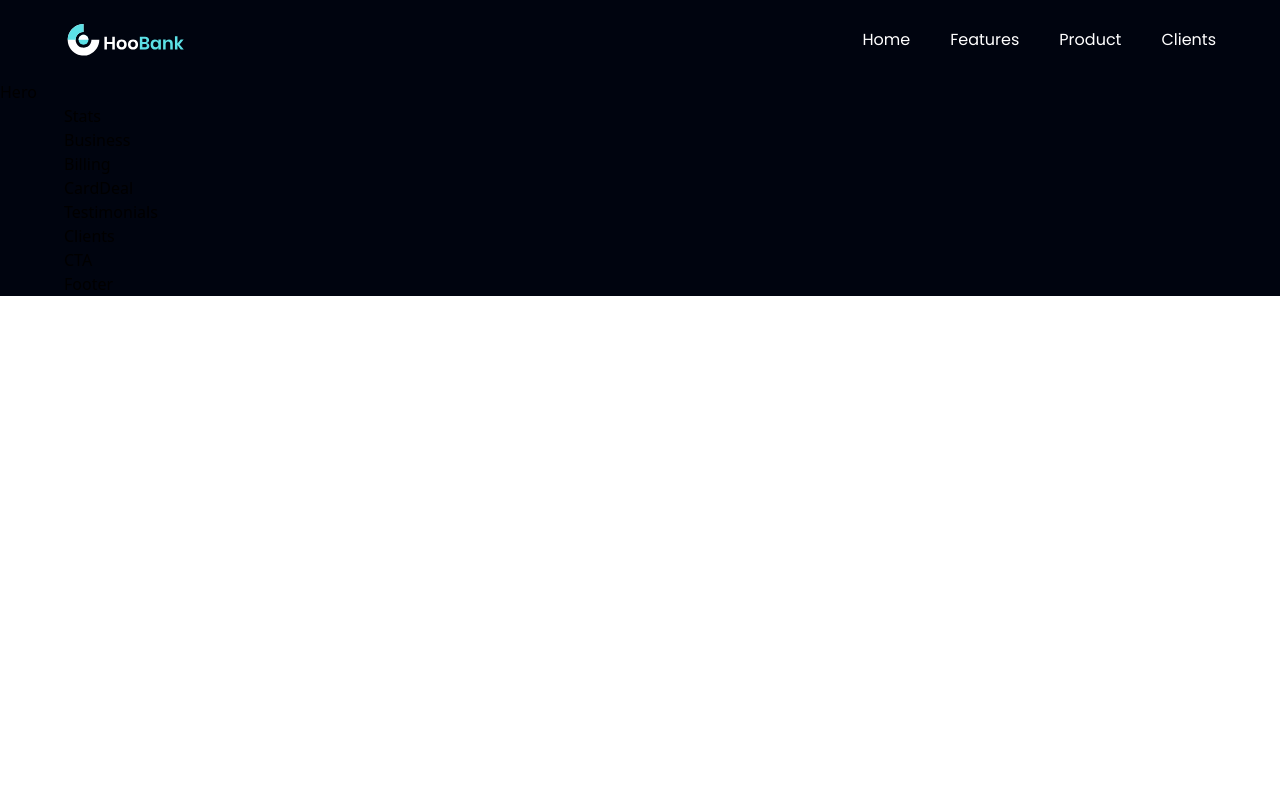
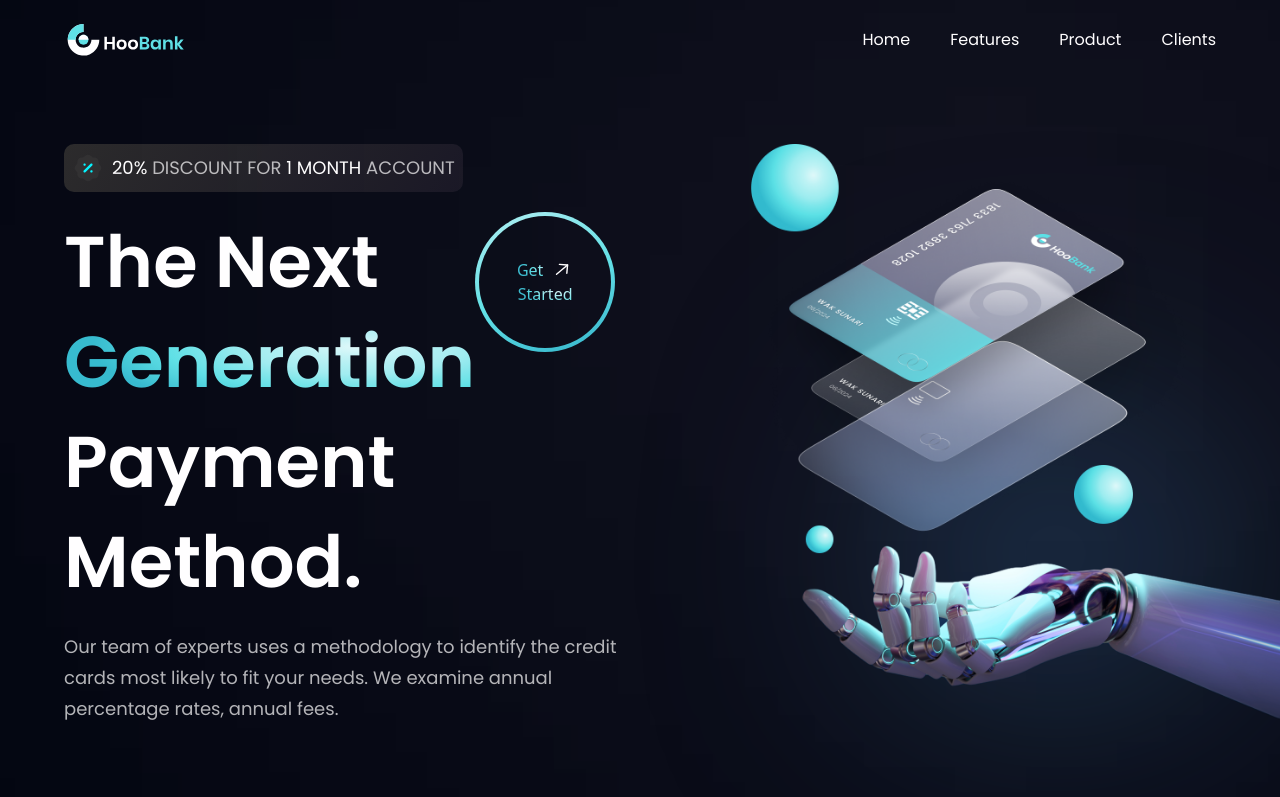
Before and after one commit to usamaharry/bank-app, a React (Vite) app in the folder frontend/: page / in a window 1280 px wide. Shown: the top 797 px of the page. Built offline with nearby package versions, Linux system fonts and the light colour scheme.

Commit message:
added hero

```diff
--- a/frontend/src/components/GetStarted.jsx
+++ b/frontend/src/components/GetStarted.jsx
@@ -1,7 +1,21 @@
-import React from "react";
+import styles from "../style";
+import { arrowUp } from "../assets";
 
 const GetStarted = () => {
-  return <div>GetStarted</div>;
+  return (
+    <div
+      className={` w-[140px] h-[140px] rounded-full cursor-pointer bg-blue-gradient p-1`}
+    >
+      <div
+        className={`flex flex-col justify-center items-center text-white rounded-full bg-primary w-[100%] h-[100%]`}
+      >
+        <div className="flex text-gradient">
+          <p>Get</p> <img src={arrowUp} alt="arrow" className="ml-2" />
+        </div>
+        <p className="text-gradient">Started</p>
+      </div>
+    </div>
+  );
 };
 
 export default GetStarted;
--- a/frontend/src/components/Hero.jsx
+++ b/frontend/src/components/Hero.jsx
@@ -1,7 +1,62 @@
-import React from "react";
+import styles from "../style";
+import { discount, robot } from "../assets";
+import { GetStarted } from "../components";
 
 const Hero = () => {
-  return <div>Hero</div>;
+  const h1Style =
+    "font-poppins ss:leading-[100px] leading-[65px] w-full ss:text-[72px] text-[52px] text-white font-semibold";
+  return (
+    <section
+      id="home"
+      className={`
+      flex md:flex-row flex-col items-start
+      ${styles.paddingY}
+  `}
+    >
+      <div className="flex flex-col items-start px-6  sm:px-16">
+        {/* Discount card */}
+        <div className="mb-5 bg-discount-gradient p-2 flex flex-row justify-start items-center rounded-[10px]">
+          <img src={discount} alt="discount" className="w-[32px] h-[32px]" />
+          <p className={`${styles.paragraph} ml-2`}>
+            <span className="text-white">20%</span> DISCOUNT FOR{" "}
+            <span className="text-white">1 MONTH</span> ACCOUNT
+          </p>
+        </div>
+        {/* Discount card */}
+
+        {/* The Next Generation and Get Started Row */}
+        <div className="flex flex-row justify-between">
+          <h1 className={h1Style}>
+            The Next
+            <br />
+            <span className="text-gradient">Generation</span>
+          </h1>
+          <div className="ss:flex hidden md:mr-4 mr-0">
+            <GetStarted />
+          </div>
+        </div>
+        {/* The Next Generation and Get Started Row */}
+        <h1 className={h1Style}>Payment Method.</h1>
+
+        <p className={`${styles.paragraph} mt-5`}>
+          Our team of experts uses a methodology to identify the credit cards
+          most likely to fit your needs. We examine annual percentage rates,
+          annual fees.
+        </p>
+      </div>
+
+      <div className="flex justify-center items-center  md:my-0 my-10 relative">
+        <img src={robot} alt="robot" className="w-[100%]   relative z-[5] " />
+        <div className="absolute z-[0]  w-[40%] h-[35%] top-0 pink__gradient" />
+        <div className="absolute z-[1]  w-[80%] h-[80%] bottom-40 white__gradient" />
+        <div className="absolute z-[0]  w-[50%] h-[50%] bottom-20 right-20 blue__gradient" />
+      </div>
+
+      <div className="ss:hidden flex justify-center items-center w-full mt-10">
+        <GetStarted />
+      </div>
+    </section>
+  );
 };
 
 export default Hero;
--- a/frontend/src/components/index.js
+++ b/frontend/src/components/index.js
@@ -8,6 +8,7 @@ import Stats from "./Stats";
 import Footer from "./Footer";
 import Testimonials from "./Testimonials";
 import Hero from "./Hero";
+import GetStarted from "./GetStarted";
 
 export {
   Navbar,
@@ -20,4 +21,5 @@ export {
   Footer,
   Testimonials,
   Hero,
+  GetStarted,
 };
--- a/frontend/tailwind.config.js
+++ b/frontend/tailwind.config.js
@@ -20,7 +20,7 @@ module.exports = {
       sm: "768px",
       md: "1060px",
       lg: "1200px",
-      xl: "1700px",
+      xl: "1280px",
     },
   },
   plugins: [],
```
